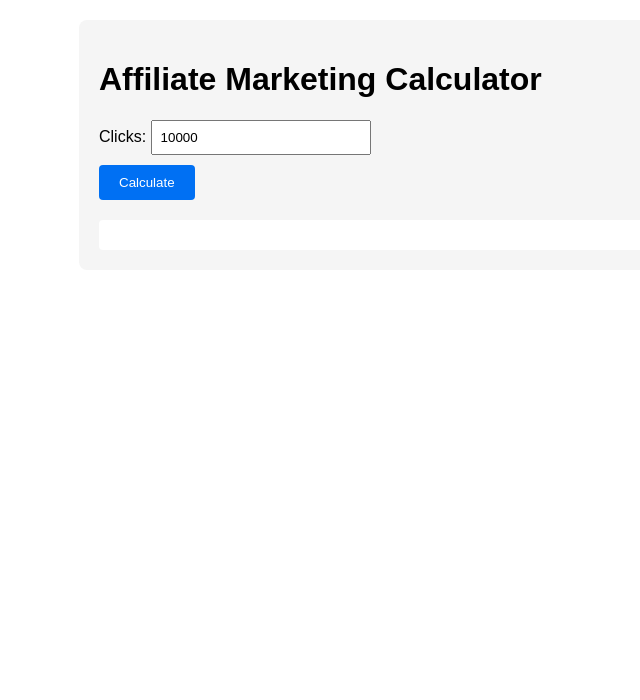
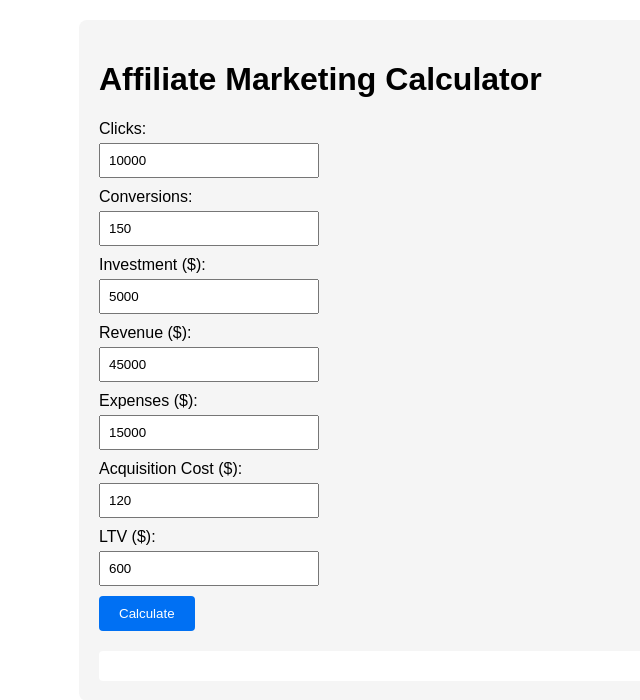
Before and after one commit to tfs2006/affiliate-calculator, a Flask app: page / in a window 1280 px wide. Shown: the top 700 px of the page, without its empty margins (161-801 px from the left). Run offline with Flask 2, Linux system fonts and the light colour scheme.

Commit message:
Update index.html

```diff
--- a/templates/index.html
+++ b/templates/index.html
@@ -6,9 +6,10 @@
         body { font-family: Arial, sans-serif; max-width: 800px; margin: 0 auto; padding: 20px; }
         .calculator { background: #f5f5f5; padding: 20px; border-radius: 8px; }
         .input-group { margin: 10px 0; }
-        input { padding: 8px; width: 200px; }
+        input { padding: 8px; width: 200px; display: block; margin: 5px 0; }
         button { background: #0070f3; color: white; padding: 10px 20px; border: none; border-radius: 4px; cursor: pointer; }
         .results { margin-top: 20px; padding: 15px; background: white; border-radius: 4px; }
+        label { display: block; margin: 10px 0; }
     </style>
 </head>
 <body>
@@ -17,9 +18,13 @@
 
         <div class="input-group">
             <label>Clicks: <input type="number" id="clicks" value="10000"></label>
+            <label>Conversions: <input type="number" id="conversions" value="150"></label>
+            <label>Investment ($): <input type="number" id="investment" value="5000"></label>
+            <label>Revenue ($): <input type="number" id="revenue" value="45000"></label>
+            <label>Expenses ($): <input type="number" id="expenses" value="15000"></label>
+            <label>Acquisition Cost ($): <input type="number" id="acquisition_cost" value="120"></label>
+            <label>LTV ($): <input type="number" id="ltv" value="600"></label>
         </div>
-
-        <!-- Add other input fields similarly -->
 
         <button onclick="calculate()">Calculate</button>
 
@@ -28,6 +33,10 @@
 
     <script>
     async function calculate() {
+        try {
+            // Show loading state
+            document.getElementById('results').innerHTML = 'Calculating...';
+
             const data = {
                 clicks: document.getElementById('clicks').value,
                 conversions: document.getElementById('conversions').value,
@@ -38,17 +47,25 @@
                 ltv: document.getElementById('ltv').value
             };
 
-        try {
             const response = await fetch('/calculate', {
                 method: 'POST',
                 headers: {'Content-Type': 'application/json'},
                 body: JSON.stringify(data)
             });
 
+            if (!response.ok) {
+                throw new Error(`HTTP error! status: ${response.status}`);
+            }
+
             const result = await response.json();
+
+            if (result.status === 'error') {
+                throw new Error(result.message);
+            }
+
             displayResults(result.results);
         } catch (error) {
-            document.getElementById('results').innerHTML = `Error: ${error}`;
+            document.getElementById('results').innerHTML = `Error: ${error.message}`;
         }
     }
 
```
Lines whose indentation alone changed are shown as unchanged.
